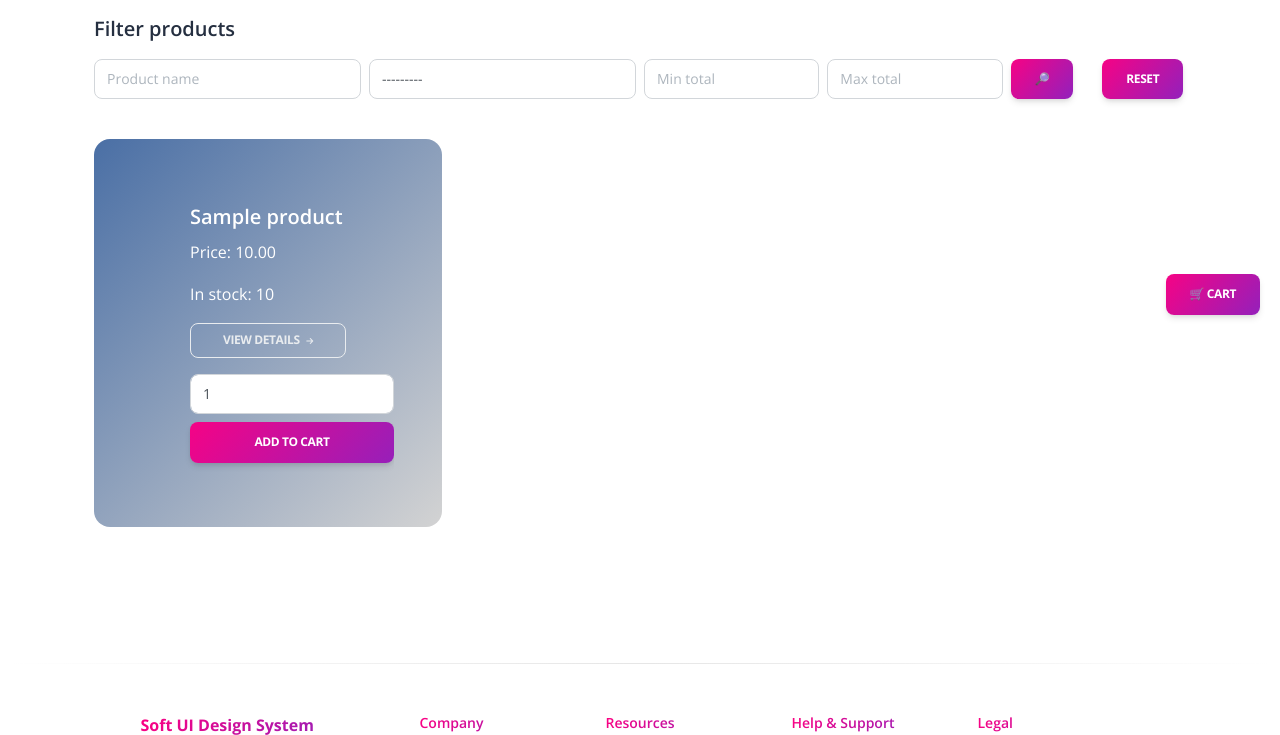
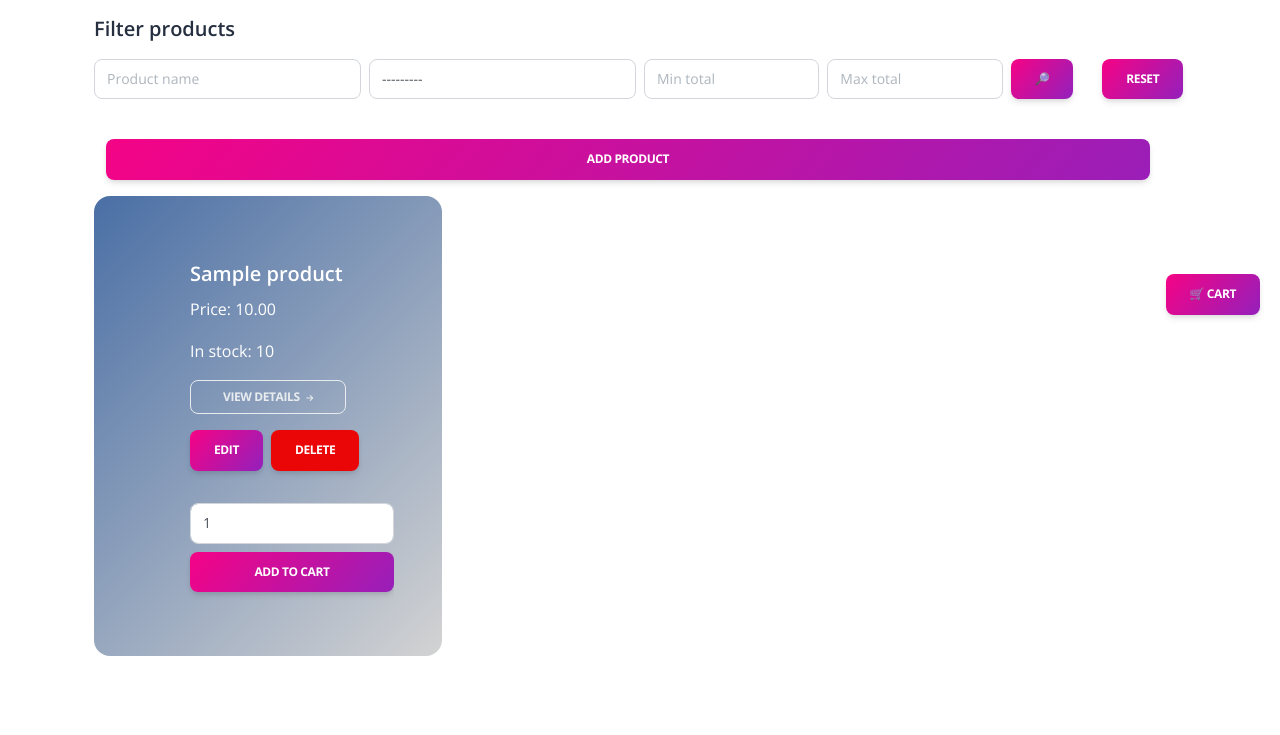
Before and after one commit to B0hdanR/minishop_manager, a Django app: page /products/ in a window 1280 px wide. Shown: the part 449-1184 px from the top of the page. Run offline with Django 5.2, Linux system fonts and the light colour scheme; a user stored in the database is signed in; tables that the repository leaves empty hold one stand-in row (values such as "Sample post"); some libraries are stand-ins or nearby versions.

Commit message:
CRUD operations for products for employees only

```diff
--- a/shop/forms.py
+++ b/shop/forms.py
@@ -72,10 +72,6 @@ class OrderFilterForm(forms.Form):
         }),
     )
 
-    class Meta:
-        model = Order
-        fields = ["status"]
-
 
 class ProductFilterForm(forms.Form):
     name = forms.CharField(
--- a/shop/views.py
+++ b/shop/views.py
@@ -35,21 +35,31 @@ class ProductDetailView(LoginRequiredMixin, generic.DetailView):
     queryset = Product.objects.select_related("category")
 
 
-class ProductCreateView(LoginRequiredMixin, generic.CreateView):
+class ProductCreateView(LoginRequiredMixin, UserPassesTestMixin, generic.CreateView):
     model = Product
     form_class = ProductForm
     success_url = reverse_lazy("shop:product-list")
 
+    def test_func(self):
+        return self.request.user.is_employee or self.request.user.is_staff
 
-class ProductUpdateView(LoginRequiredMixin, generic.UpdateView):
+
+class ProductUpdateView(LoginRequiredMixin, UserPassesTestMixin, generic.UpdateView):
     model = Product
     form_class = ProductForm
     success_url = reverse_lazy("shop:product-list")
 
+    def test_func(self):
+        return self.request.user.is_employee or self.request.user.is_staff
 
-class ProductDeleteView(LoginRequiredMixin, generic.DeleteView):
+
+class ProductDeleteView(LoginRequiredMixin, UserPassesTestMixin, generic.DeleteView):
     model = Product
     success_url = reverse_lazy("shop:product-list")
+
+    def test_func(self):
+        return self.request.user.is_employee or self.request.user.is_staff
+
 
 
 class OrderListView(LoginRequiredMixin, UserPassesTestMixin, OrderFilterMixin, generic.ListView):
--- a/templates/shop/product_form.html
+++ b/templates/shop/product_form.html
@@ -2,6 +2,7 @@
 {% load crispy_forms_filters %}
 
 {% block content %}
+  <div class="container mt-4">
     <h1>{{ object|yesno:"Update,Create" }} product</h1>
 
     <form action="" method="post" novalidate>
@@ -10,4 +11,5 @@
 
       <input type="submit" value="Save" class="btn btn-primary">
     </form>
+  </div>
 {% endblock %}
--- a/templates/shop/product_list.html
+++ b/templates/shop/product_list.html
@@ -39,6 +39,13 @@
         </a>
       </div>
     </form>
+    {% if request.user.is_staff or request.user.is_employee %}
+      <div class="container row">
+        <a href="{% url 'shop:product-create' %}" class="btn bg-gradient-primary">
+          Add Product
+        </a>
+      </div>
+    {% endif %}
   </div>
 
   <div class="container">
@@ -69,6 +76,17 @@
                 <i class="fas fa-arrow-right text-sm ms-1"></i>
               </a>
 
+              {% if request.user.is_staff or request.user.is_employee %}
+                <div class="d-flex gap-2 mb-3">
+                  <a href="{% url 'shop:product-update' pk=product.id %}" class="btn bg-gradient-primary">
+                    Edit
+                  </a>
+                  <a href="{% url 'shop:product-delete' pk=product.id %}" class="btn btn-danger">
+                    Delete
+                  </a>
+                </div>
+              {% endif %}
+
               <div class="mt-auto">
                 <form method="post" action="{% url 'shop:add-to-cart' pk=product.id%}">
                   {% csrf_token %}
```
Lines whose indentation alone changed are shown as unchanged.
